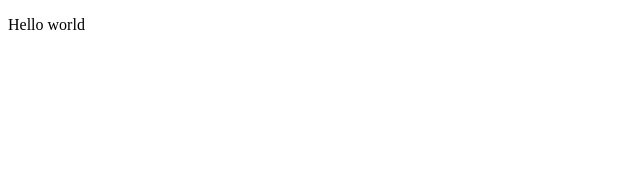
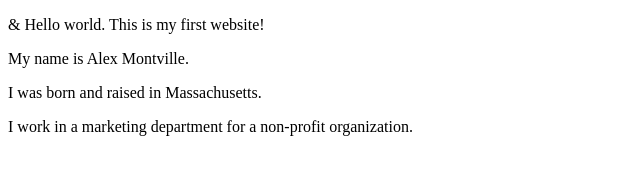
Before and after one commit to lxndrmntvll/webdev_lab1, a plain HTML site: page index.html in a window 1280 px wide. Shown: the whole page, without its empty margins (0-640 px from the left). Drawn offline with Linux system fonts and the light colour scheme.

Commit message:
updated index.html file per lab instructions
copied code from coursera class instructions and added 3 <p> elements with info about myself.

```diff
--- a/index.html
+++ b/index.html
@@ -1,6 +1,13 @@
 <!DOCTYPE html>
-<html>
-  <body>
-    <p>Hello world</p>
-  </body>
+<html lang="en">
+<head>
+  <meta charset="utf-8">
+  <title>Internet Technologies and Web Design</title>
+</head>
+<body>
+  <p>&amp; Hello world. This is my first website!</p>
+  <p>My name is Alex Montville.</p>
+  <p>I was born and raised in Massachusetts.</p>
+  <p>I work in a marketing department for a non-profit organization.</p>
+</body>
 </html>
```
